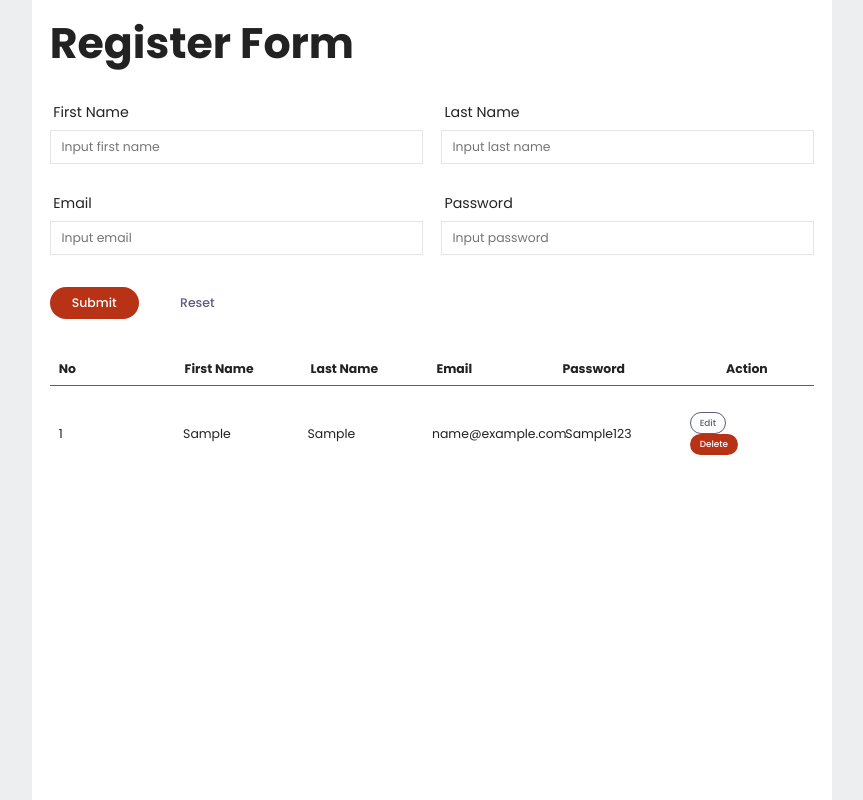
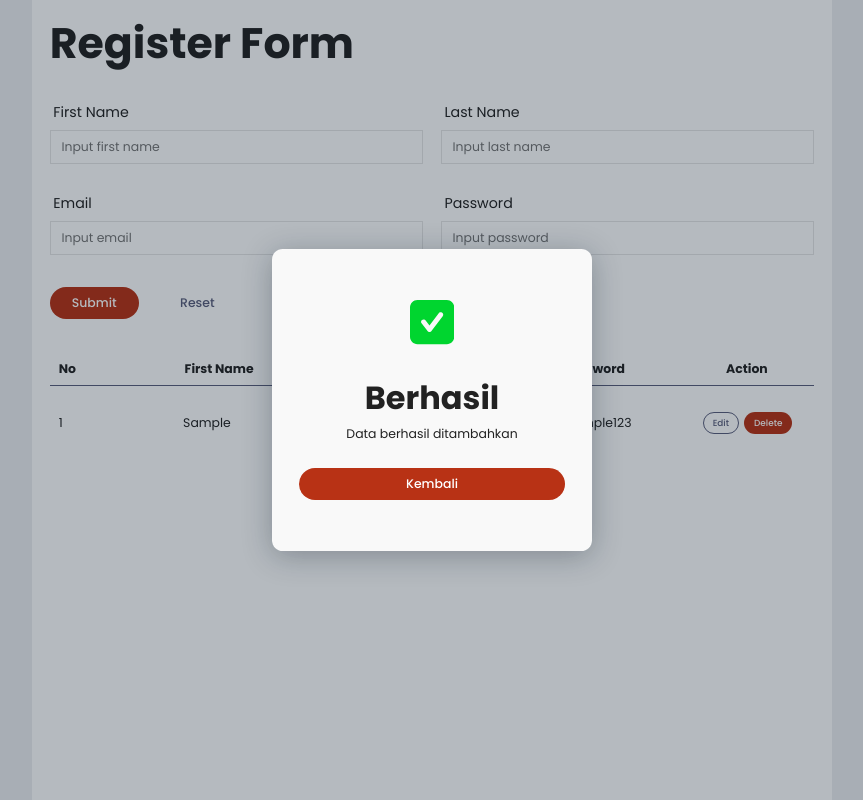
Before and after one commit to ilhamabdulm/registration-form, a React (Create React App) app: page / in a window 1280 px wide. Both pictures are taken after typing "Sample", "Sample", "name@example.com", "Sample123" into the empty fields and a click on the button "Submit". Shown: the whole page, without its empty margins (208-1071 px from the left). Built offline with nearby package versions, Linux system fonts and the light colour scheme.

Commit message:
update feature edit data

```diff
--- a/package.json
+++ b/package.json
@@ -14,6 +14,7 @@
     "react-scripts": "5.0.0",
     "react-toastify": "^8.2.0",
     "sass": "^1.49.9",
+    "uuid": "^8.3.2",
     "web-vitals": "^2.1.4"
   },
   "scripts": {
--- a/src/section/index.js
+++ b/src/section/index.js
@@ -1,2 +1,3 @@
 export { default as RegisterForm } from './register-form';
 export { default as ResultTable } from './result-table';
+export { default as NotificationModal } from './notification-modal';
--- /dev/null
+++ b/src/section/notification-modal.jsx
@@ -0,0 +1,32 @@
+import { Button, ModalBase } from 'components';
+
+import { ReactComponent as CheckIcon } from 'assets/icons/green-check-icon.svg';
+
+const NotificationModal = (props) => {
+  const { isOpen, toggleModal, title, message } = props;
+
+  return (
+    <ModalBase isOpen={isOpen} onClose={() => toggleModal(false)} width="30rem">
+      <div className="success-modal">
+        <section>
+          <CheckIcon />
+          <div>
+            <h1>{title}</h1>
+            <p>{message}</p>
+          </div>
+          <Button
+            variant="primary"
+            onClick={() => {
+              toggleModal();
+            }}
+            full
+          >
+            Kembali
+          </Button>
+        </section>
+      </div>
+    </ModalBase>
+  );
+};
+
+export default NotificationModal;
--- a/src/section/register-form.jsx
+++ b/src/section/register-form.jsx
@@ -1,9 +1,10 @@
-import { useEffect } from 'react';
+import { useEffect, useState } from 'react';
 import { v4 as uuidv4 } from 'uuid';
 
 import { Button, Input } from 'components';
-import { useForm } from 'hooks';
+import { useForm, useModal } from 'hooks';
 import { useRegisterStore } from 'store';
+import NotificationModal from './notification-modal';
 
 const RegisterForm = (props) => {
   const { state, handleStateSchange, resetForm, handleBulkChange } = useForm({
@@ -12,10 +13,17 @@ const RegisterForm = (props) => {
     email: '',
     password: '',
   });
+  const { isOpen, toggleModal } = useModal();
+
   const {
     state: { registeredList, selectedUser },
     handleUpdateRegisterStore,
   } = useRegisterStore();
+
+  const [notification, setNotification] = useState({
+    title: '',
+    message: '',
+  });
 
   useEffect(() => {
     if (selectedUser) {
@@ -35,6 +43,28 @@ const RegisterForm = (props) => {
   const _handleSubmit = (payload) => {
     const data = [...registeredList, { ...payload, id: uuidv4() }];
     handleUpdateRegisterStore('registeredList', data);
+    setNotification({
+      title: 'Berhasil',
+      message: 'Data berhasil ditambahkan',
+    });
+    toggleModal();
+    resetForm();
+  };
+
+  const _handleEdit = (payload, id) => {
+    let data = [...registeredList];
+    let toEditIdx = data?.findIndex((dt) => dt.id === id);
+    let toEdit = data?.find((dt) => dt.id === id);
+    toEdit = { ...toEdit, ...payload };
+    data[toEditIdx] = toEdit;
+
+    handleUpdateRegisterStore('registeredList', data);
+    handleUpdateRegisterStore('selectedUser', null);
+    setNotification({
+      title: 'Berhasil',
+      message: 'Data berhasil diperbaharui',
+    });
+    toggleModal();
     resetForm();
   };
 
@@ -79,13 +109,27 @@ const RegisterForm = (props) => {
         />
       </form>
       <footer>
-        <Button variant="primary" onClick={() => _handleSubmit(state)}>
+        <Button
+          variant="primary"
+          onClick={() =>
+            selectedUser
+              ? _handleEdit(state, selectedUser?.id)
+              : _handleSubmit(state)
+          }
+        >
           Submit
         </Button>
         <Button variant="tertiary" onClick={resetForm}>
           Reset
         </Button>
       </footer>
+
+      <NotificationModal
+        isOpen={isOpen}
+        toggleModal={toggleModal}
+        title={notification.title}
+        message={notification.message}
+      />
     </section>
   );
 };
--- a/src/store/register-store.js
+++ b/src/store/register-store.js
@@ -8,6 +8,7 @@ export const RegisterStoreActionTypes = {
 
 const INITIAL_STATE = {
   registeredList: [],
+  selectedUser: null,
 };
 
 const reducer = (state, action) => {
--- a/src/styles/_register-page.scss
+++ b/src/styles/_register-page.scss
@@ -43,3 +43,43 @@
     }
   }
 }
+
+.table {
+  &-button__action {
+    display: flex;
+    align-items: center;
+    justify-content: center;
+    gap: 0.6rem;
+  }
+}
+
+.success-modal {
+  height: 30rem;
+  display: flex;
+  flex-direction: column;
+  align-items: center;
+  justify-content: center;
+  padding: 1rem;
+
+  section {
+    display: flex;
+    flex-direction: column;
+    align-items: center;
+    justify-content: center;
+    gap: 3rem;
+    width: 30rem;
+
+    & > svg {
+      width: 5rem;
+      height: 5rem;
+    }
+
+    div {
+      text-align: center;
+      h1 {
+        font-size: $font-xl;
+        margin-bottom: 0.6rem;
+      }
+    }
+  }
+}
```
Also changed, not shown: src/assets/icons/green-check-icon.svg (added).
